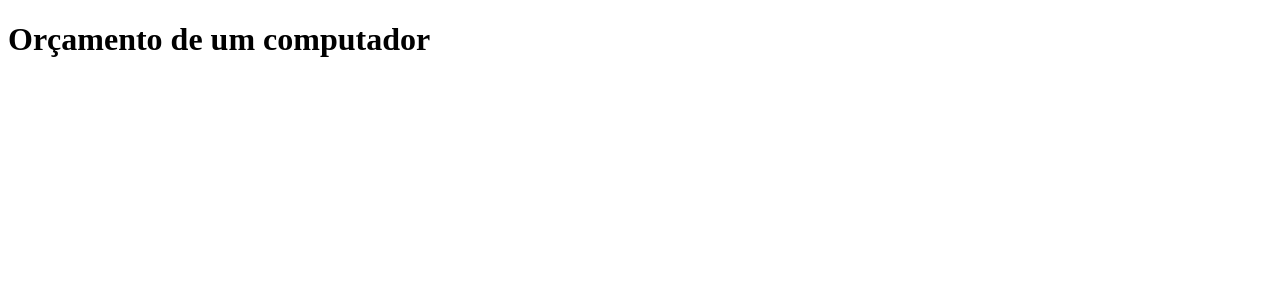
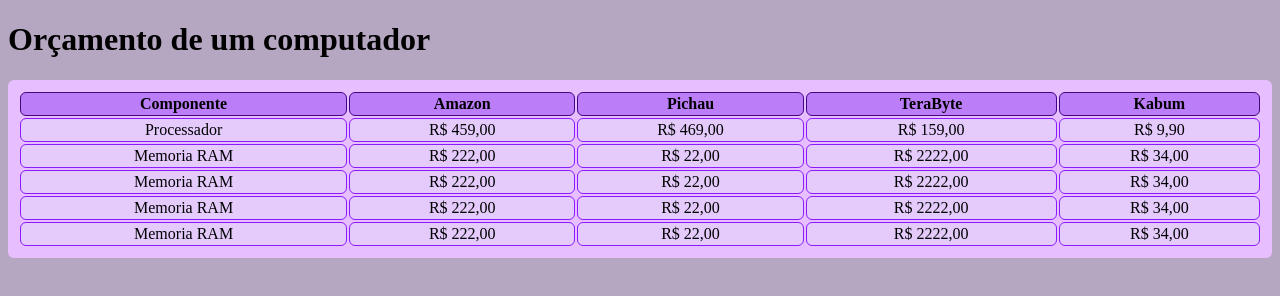
Before and after one commit to Leleh06/site-arquitetura, a plain HTML site: page orcamento.html in a window 1280 px wide. Drawn offline with Linux system fonts and the light colour scheme.

Commit message:
Adicionada tabela de orçamento

```diff
--- /dev/null
+++ b/orcamento.css
@@ -0,0 +1,28 @@
+td{
+    border: 1px solid rgb(139, 26, 253);
+    padding: 2px;
+    text-align: center;
+    background-color: rgb(228, 203, 252);
+    border-radius: 6px;
+    color: black;
+}
+
+th{
+    border: 1px solid rgb(68, 5, 131);
+    padding: 2px;
+    text-align: center;
+    background-color: rgb(188, 125, 248);
+    border-radius: 6px;
+    color: black;
+}
+
+table{
+    background-color: rgb(231, 190, 255);
+    border-radius: 6px;
+    width: 100%;
+    padding: 10px;
+}
+
+body{
+    background-color: rgb(181, 166, 194);
+}
--- a/orcamento.html
+++ b/orcamento.html
@@ -3,10 +3,59 @@
 <head>
     <meta charset="UTF-8">
     <meta name="viewport" content="width=device-width, initial-scale=1.0">
+    <link rel="stylesheet" href="orcamento.css">
     <title>Orçamento</title>
 </head>
 <body>
     <h1>Orçamento de um computador</h1>
+    <table>
+        <tr>
+            <th>Componente</td>
+            <th>Amazon</td>
+            <th>Pichau</td>
+            <th>TeraByte</td>
+            <th>Kabum</td>
+        </tr>
 
+        <tr>
+        <td>Processador</td>
+        <td>R$ 459,00</td>
+        <td>R$ 469,00</td>
+        <td>R$ 159,00</td>
+        <td>R$ 9,90</td>
+        </tr>
+
+        <tr>
+            <td>Memoria RAM</td>
+            <td>R$ 222,00</td>
+            <td>R$ 22,00</td>
+            <td>R$ 2222,00</td>
+            <td>R$ 34,00</td>
+        </tr>
+
+        <tr>
+            <td>Memoria RAM</td>
+            <td>R$ 222,00</td>
+            <td>R$ 22,00</td>
+            <td>R$ 2222,00</td>
+            <td>R$ 34,00</td>
+        </tr>
+
+        <tr>
+            <td>Memoria RAM</td>
+            <td>R$ 222,00</td>
+            <td>R$ 22,00</td>
+            <td>R$ 2222,00</td>
+            <td>R$ 34,00</td>
+        </tr>
+
+        <tr>
+            <td>Memoria RAM</td>
+            <td>R$ 222,00</td>
+            <td>R$ 22,00</td>
+            <td>R$ 2222,00</td>
+            <td>R$ 34,00</td>
+        </tr>
+    </table>
 </body>
 </html>
```
